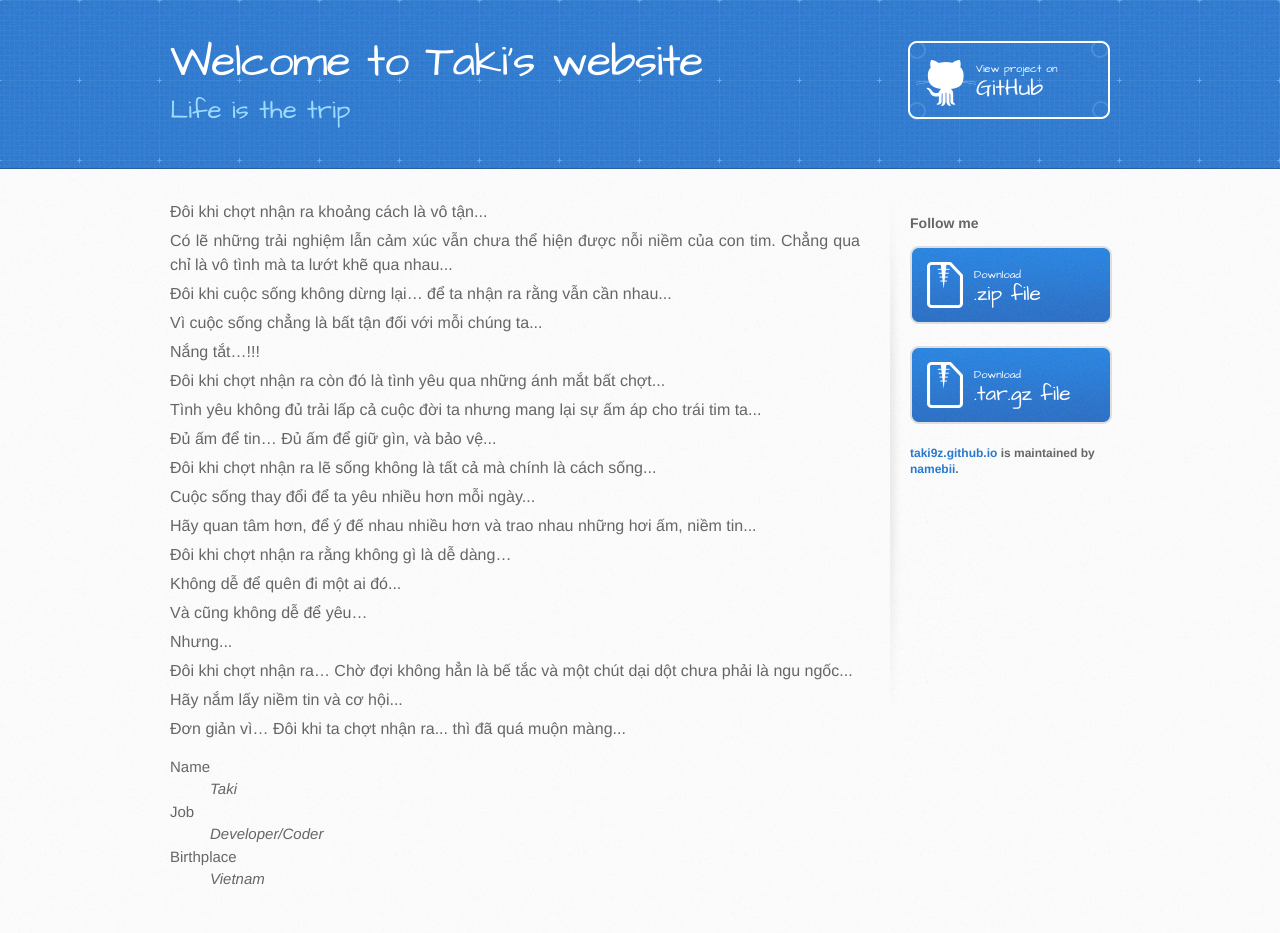
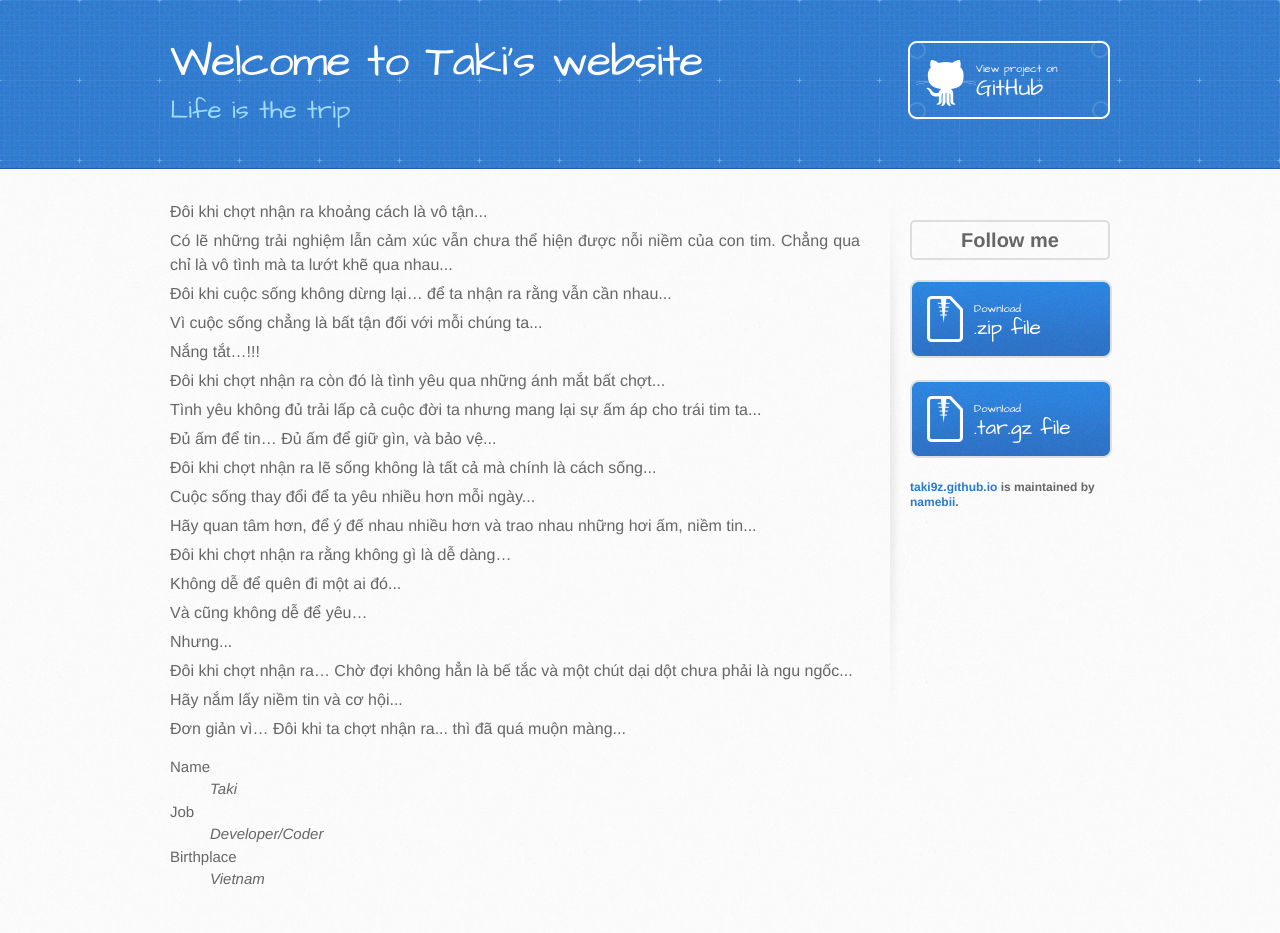
Before and after one commit to namebii/taki9z.github.io, a Jekyll site: the page built from index.html, in a window 1280 px wide. Built offline with Jekyll 4.4.1, drawn with Linux system fonts in a browser that asks for light colours.

Commit message:
Update default.html

```diff
--- a/_layouts/default.html
+++ b/_layouts/default.html
@@ -38,7 +38,7 @@
 
         <aside id="sidebar">
 
-	        <h3>Follow me</h3>
+	        <h3 style="font-size: 20px; border: 2px solid #ddd; padding: 5px 10px; border-radius: 5px; text-align: center;">Follow me</h3>
 				{% if site.github.is_user_page %}
 				<a href="{{ site.github.owner_url }}" target="_blank" class="github"><small>Follow me on</small> GitHub</a>
 				{% endif %}
```
